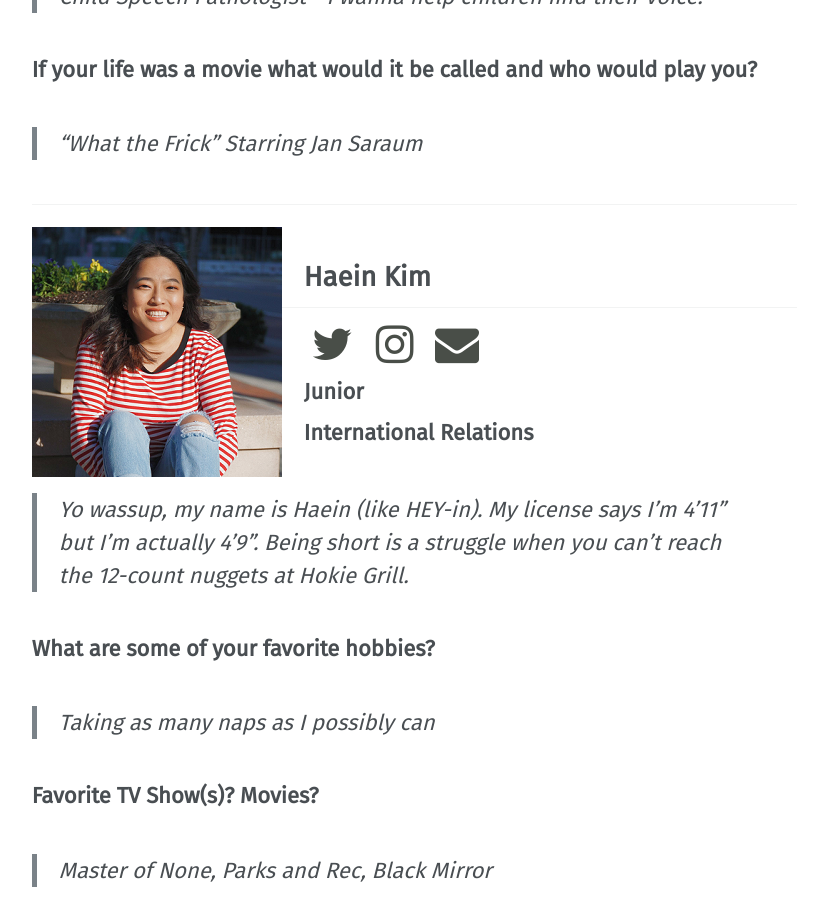
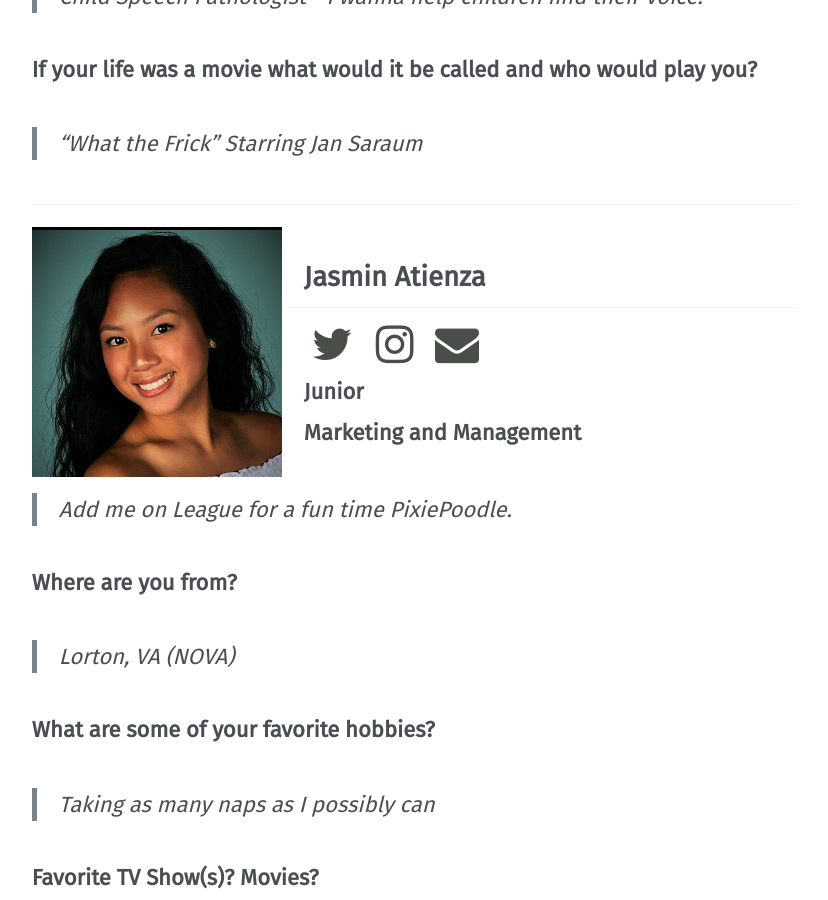
Before and after one commit to vtfasa/vtfasa.github.io, a Jekyll site: the page built from _pages/officers/events.md, in a window 1280 px wide and 900 px high, scrolled down 1456 px. Shown: the whole window, without its empty margins (252-1080 px from the left). Built offline with Jekyll 4.4.1, drawn with Linux system fonts in a browser that asks for light colours; some web fonts are replaced.

Commit message:
updateevents

```diff
--- a/_pages/officers/events.md
+++ b/_pages/officers/events.md
@@ -45,15 +45,18 @@ permalink: /officers/events/
 
 ---
 
-![image-left]({{ "/assets/images/officers/small/haein2.png" | absolute_url }}){: .align-left}
-## Haein Kim
+![image-left]({{ "/assets/images/officers/small/jasmin.png" | absolute_url }}){: .align-left}
+## Jasmin Atienza
 <p style="margin-bottom: 0.45em; padding: 0"><a href="https://twitter.com/haeink97" style="color: #494e48"><i class="fa fa-2x fa-fw fa-twitter"></i></a>
-<a href="https://www.instagram.com/haeink97/" style="margin: 0; padding: 0"><i class="fa fa-2x fa-fw fa-instagram" style="color: #494e48"></i></a>
-<a href="mailto:haeink1@vt.edu" style="margin: 0; padding: 0"><i class="fa fa-2x fa-fw fa-envelope" style="color: #494e48"></i></a></p>
+<a href="https://www.instagram.com/jasminatienza_/" style="margin: 0; padding: 0"><i class="fa fa-2x fa-fw fa-instagram" style="color: #494e48"></i></a>
+<a href="mailto:jasmina@vt.edu" style="margin: 0; padding: 0"><i class="fa fa-2x fa-fw fa-envelope" style="color: #494e48"></i></a></p>
 <h3 style="margin-top: 0">Junior</h3>
-**International Relations**
+**Marketing and Management**
 
-> Yo wassup, my name is Haein (like HEY-in). My license says I’m 4’11” but I’m actually 4’9”. Being short is a struggle when you can’t reach the 12-count nuggets at Hokie Grill.
+> Add me on League for a fun time PixiePoodle.
+
+### **Where are you from?**
+> *Lorton, VA (NOVA)*
 
 ### **What are some of your favorite hobbies?**
 
```
Also changed, not shown: _pages/officers.md (+2 -2 lines).
